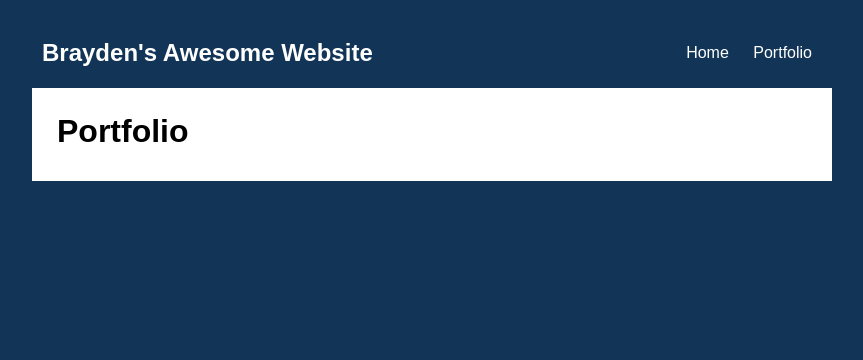
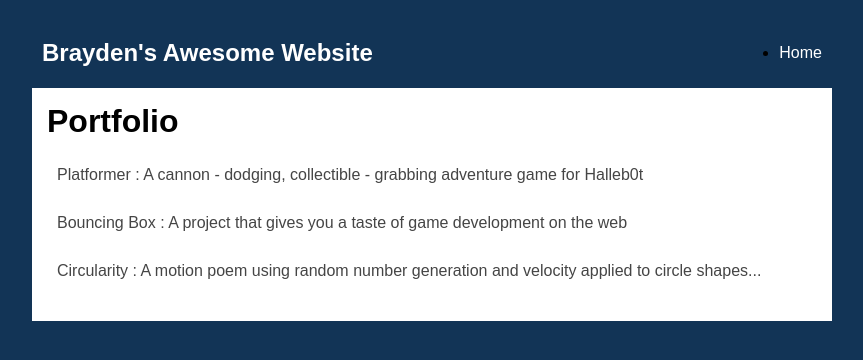
Before and after one commit to bray-k47/bray-k47.github.io, a plain HTML site: page portfolio.html in a window 1280 px wide. Shown: the whole page, without its empty margins (208-1071 px from the left). Drawn offline with nearby package versions, Linux system fonts and the light colour scheme; no server answers.

Commit message:
add portfolio.html file

```diff
--- a/portfolio.html
+++ b/portfolio.html
@@ -13,9 +13,7 @@
                 font-size: 1.5em;
                 font-weight: bold;
             }
-            h1 {
-                margin: 10px;
-            }
+
             #all-contents {
                 max-width: 800px;
                 margin: auto;
@@ -28,20 +26,21 @@
                 display: flex;
                 padding: 10px;
             }
-            nav header {
+            h1 {
                 display: flex;
                 align-items: center;
                 color: white;
                 flex: 1;
+                margin: 0;
             }
-            nav ul {
+            #nav-ul {
                 list-style-image: none;
             }
-            nav li {
+            .nav-li {
                 display: inline-block;
                 padding: 0 10px;
             }
-            nav a {
+            .nav-a {
                 text-decoration: none;
                 color: #fff;
             }
@@ -56,6 +55,10 @@
                 padding: 15px;
             }
                      /* portfolio styles */
+         .content h1 {
+             color: black;
+         }
+
          #portfolio {
              list-style-type: none;
              padding-left: 0;
@@ -80,22 +83,22 @@
     </head>
 
     <body>
-        <script src="https://ajax.googleapis.com/ajax/libs/jquery/2.1.3/jquery.min.js"></script>
-        <script id="portfolioScript">$(document).ready(function() {$.getJSON('projects/projects.json').then(function(data) { data.projects.forEach(function(project){ $('#portfolio').append('<li><a href="projects/' + project.name + '/">' + project.title + ' : ' + project.description + '</a></li>'); }); }); });</script>
       <div id="all-contents">
             <nav>
-            <header>Brayden's Awesome Website</header>
-            <ul>
-                <li><a href="index.html">Home</a>
-                </li>
-                <li><a href="portfolio.html">Portfolio</a>
+                <h1>Brayden's Awesome Website</h1>
+                <ul id="nav.ul">
+                    <li class="nav.li">
+                        <a class="nav-a" href="index.html">Home</a>
                     </li>
                 </ul>
             </nav>
             <main>
                 <div class="content">
                     <h1>Portfolio</h1>
-                <ul id="Portfolio">
+                    <ul id="portfolio">
+                        <li><a href="projects/platformer/">Platformer : A cannon - dodging, collectible - grabbing adventure game for Halleb0t</a></li>
+                        <li><a href="projects/bouncing-box/">Bouncing Box : A project that gives you a taste of game development on the web </a></li>
+                        <li><a href="projects/circularity/">Circularity : A motion poem using random number generation and velocity applied to circle shapes...</a></li>
                     </ul>
                 </div>
             </main>
```
Lines whose indentation alone changed are shown as unchanged.
